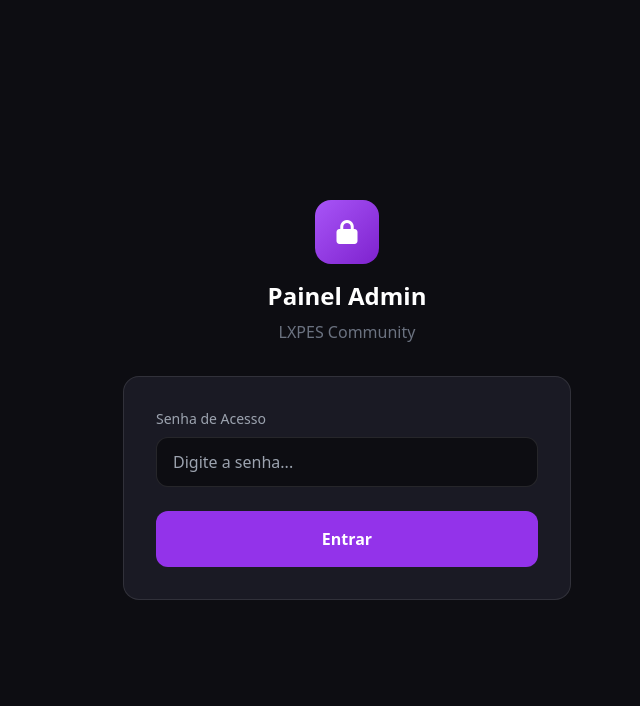
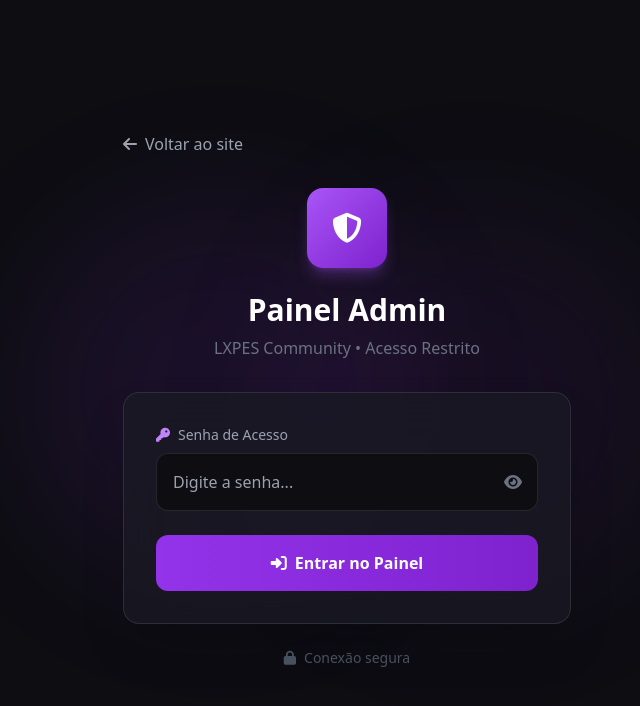
Before and after one commit to lxpescommunity/lxpes, a Next.js app: page /admin in a window 1280 px wide. Shown: the top 706 px of the page, without its empty margins (293-933 px from the left). Built offline with nearby package versions, Linux system fonts and the light colour scheme.

Commit message:
style: improve admin login screen with better visuals and show/hide password

```diff
--- a/app/admin/page.tsx
+++ b/app/admin/page.tsx
@@ -23,6 +23,7 @@ interface SiteConfig {
 export default function AdminPage() {
     const [isLoggedIn, setIsLoggedIn] = useState(false);
     const [password, setPassword] = useState('');
+    const [showPassword, setShowPassword] = useState(false);
     const [config, setConfig] = useState<SiteConfig | null>(null);
     const [loading, setLoading] = useState(false);
     const [message, setMessage] = useState({ type: '', text: '' });
@@ -181,35 +182,67 @@ export default function AdminPage() {
     // Login Screen
     if (!isLoggedIn) {
         return (
-            <main className="min-h-screen bg-[#0d0d12] flex items-center justify-center p-4">
-                <div className="w-full max-w-md">
+            <main className="min-h-screen bg-[#0d0d12] flex items-center justify-center p-4 relative overflow-hidden">
+                {/* Background Effects */}
+                <div className="absolute inset-0 pointer-events-none">
+                    <div className="absolute top-1/4 left-1/4 w-96 h-96 bg-purple-600/10 rounded-full blur-3xl"></div>
+                    <div className="absolute bottom-1/4 right-1/4 w-96 h-96 bg-purple-800/10 rounded-full blur-3xl"></div>
+                </div>
+
+                <div className="w-full max-w-md relative z-10">
+                    {/* Back to Site Button */}
+                    <a
+                        href="/"
+                        className="inline-flex items-center gap-2 text-gray-400 hover:text-white mb-8 group transition-colors"
+                    >
+                        <i className="fas fa-arrow-left group-hover:-translate-x-1 transition-transform"></i>
+                        <span>Voltar ao site</span>
+                    </a>
+
                     <div className="text-center mb-8">
-                        <div className="w-16 h-16 rounded-2xl bg-gradient-to-br from-purple-500 to-purple-700 flex items-center justify-center mx-auto mb-4">
-                            <i className="fas fa-lock text-white text-2xl"></i>
+                        <div className="w-20 h-20 rounded-2xl bg-gradient-to-br from-purple-500 to-purple-700 flex items-center justify-center mx-auto mb-6 shadow-lg shadow-purple-500/30">
+                            <i className="fas fa-shield-alt text-white text-3xl"></i>
                         </div>
-                        <h1 className="font-orbitron font-bold text-2xl text-white">Painel Admin</h1>
-                        <p className="text-gray-500 mt-2">LXPES Community</p>
+                        <h1 className="font-orbitron font-bold text-3xl text-white mb-2">Painel Admin</h1>
+                        <p className="text-gray-500">LXPES Community • Acesso Restrito</p>
                     </div>
 
-                    <form onSubmit={handleLogin} className="bg-[#1a1a24] rounded-2xl border border-white/10 p-8">
+                    <form onSubmit={handleLogin} className="bg-[#1a1a24]/80 backdrop-blur-xl rounded-2xl border border-white/10 p-8 shadow-2xl">
                         <div className="mb-6">
-                            <label className="block text-gray-400 text-sm mb-2">Senha de Acesso</label>
-                            <input
-                                type="password"
-                                value={password}
-                                onChange={(e) => setPassword(e.target.value)}
-                                className="w-full bg-[#0d0d12] border border-white/10 rounded-xl px-4 py-3 text-white focus:border-purple-500 outline-none transition-colors"
-                                placeholder="Digite a senha..."
-                                required
-                            />
+                            <label className="block text-gray-400 text-sm mb-2 font-medium">
+                                <i className="fas fa-key mr-2 text-purple-400"></i>Senha de Acesso
+                            </label>
+                            <div className="relative">
+                                <input
+                                    type={showPassword ? 'text' : 'password'}
+                                    value={password}
+                                    onChange={(e) => setPassword(e.target.value)}
+                                    className="w-full bg-[#0d0d12] border border-white/10 rounded-xl px-4 py-4 pr-12 text-white focus:border-purple-500 outline-none transition-all focus:shadow-[0_0_0_3px_rgba(160,32,240,0.1)]"
+                                    placeholder="Digite a senha..."
+                                    required
+                                />
+                                <button
+                                    type="button"
+                                    onClick={() => setShowPassword(!showPassword)}
+                                    className="absolute right-4 top-1/2 -translate-y-1/2 text-gray-500 hover:text-purple-400 transition-colors"
+                                >
+                                    <i className={`fas ${showPassword ? 'fa-eye-slash' : 'fa-eye'}`}></i>
+                                </button>
+                            </div>
                         </div>
                         <button
                             type="submit"
-                            className="w-full py-4 rounded-xl bg-purple-600 text-white font-bold hover:bg-purple-500 transition-colors"
+                            className="w-full py-4 rounded-xl bg-gradient-to-r from-purple-600 to-purple-700 text-white font-bold hover:from-purple-500 hover:to-purple-600 transition-all hover:shadow-lg hover:shadow-purple-500/30 flex items-center justify-center gap-2"
                         >
-                            Entrar
+                            <i className="fas fa-sign-in-alt"></i>
+                            Entrar no Painel
                         </button>
                     </form>
+
+                    <p className="text-center text-gray-600 text-sm mt-6">
+                        <i className="fas fa-lock mr-2"></i>
+                        Conexão segura
+                    </p>
                 </div>
             </main>
         );
```
